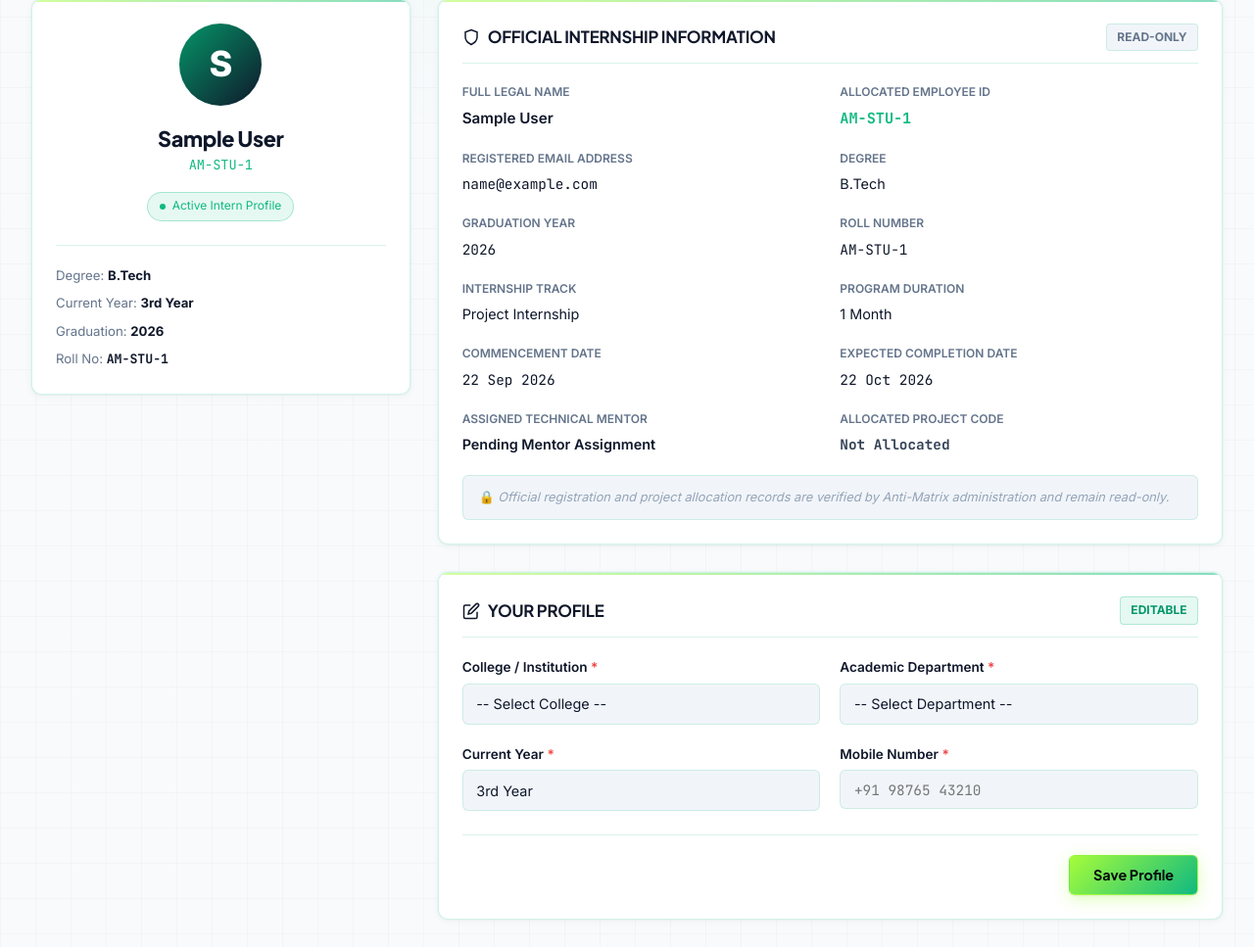
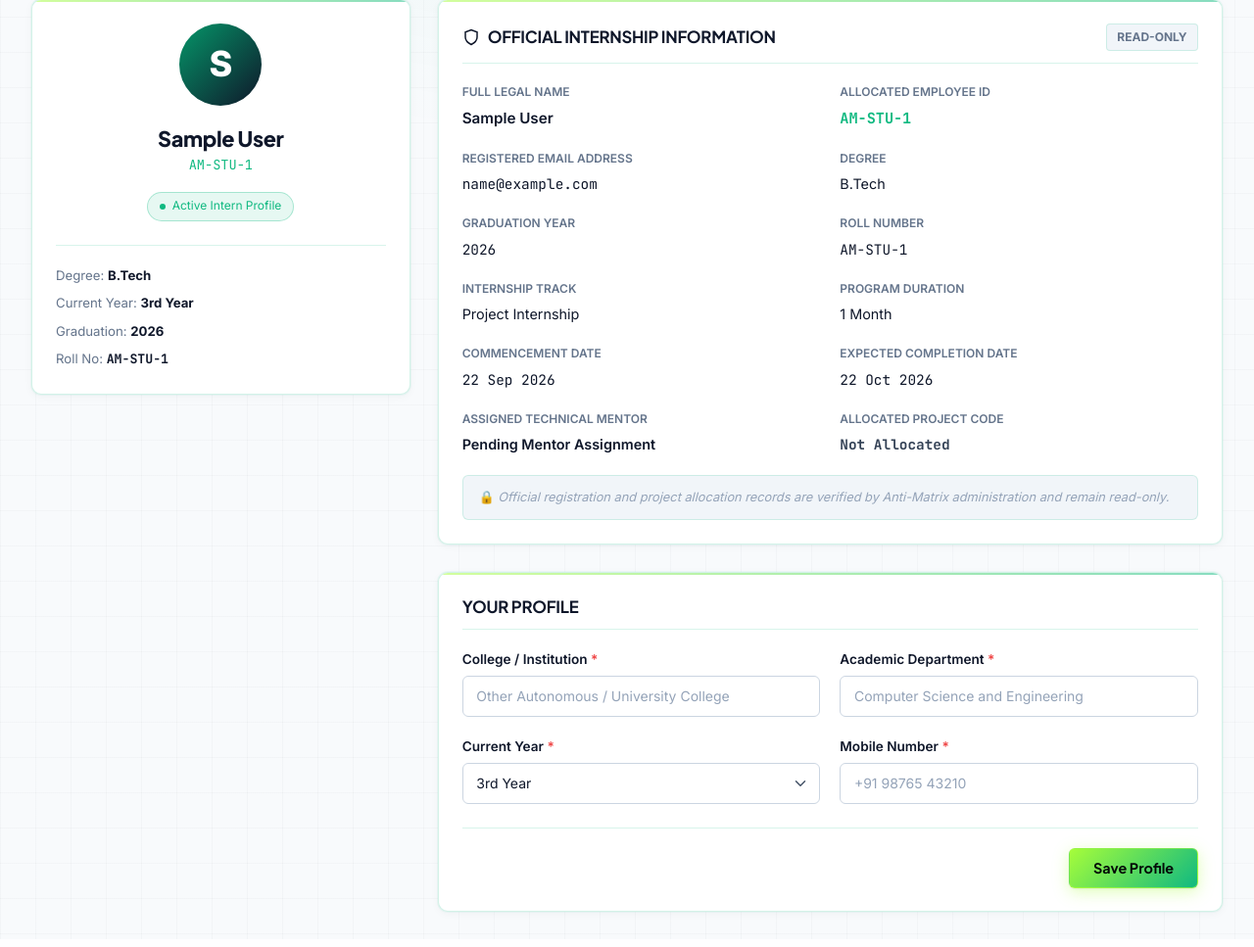
Before and after one commit to antimatrix-in/INTERN, a Flask app: page /profile in a window 1280 px wide. Shown: the part 199-1166 px from the top of the page at 98% size. Run offline with Flask 3, Linux system fonts and the light colour scheme; the visitor is signed in with stand-in values (Sample User, id 1); data comes from the database, SQL or seed files in the repository; data that the repository does not hold is empty; some libraries are stand-ins or nearby versions.

Commit message:
fix(student): make profile fields directly typeable and remove EDITABLE badge

```diff
--- a/app/student/routes.py
+++ b/app/student/routes.py
@@ -512,12 +512,29 @@ def profile():
     colleges = College.query.filter_by(is_active=True).order_by(College.name).all()
 
     if request.method == 'POST':
-        # 1. College
+        from sqlalchemy import func
+
+        # 1. College (accepts typed name or selected ID)
+        college = None
+        college_id_raw = str(request.form.get('college_id', '')).strip()
+        college_name = (request.form.get('college') or request.form.get('college_name') or '').strip()
+
         try:
-            college_id = int(request.form.get('college_id', 0))
+            college_id = int(college_id_raw) if college_id_raw else 0
         except (ValueError, TypeError):
             college_id = 0
-        college = College.query.get(college_id) if college_id else None
+
+        if college_id > 0:
+            college = db.session.get(College, college_id)
+
+        if not college and college_name:
+            college = College.query.filter(func.lower(College.name) == college_name.lower()).first()
+            if not college:
+                college = College.query.filter(College.name.ilike(f"%{college_name}%")).first()
+            if not college:
+                college = College.query.filter_by(code='OTHER-COLLEGE').first() or \
+                          College.query.filter(College.name.ilike('%Other%')).first()
+
         if not college or not college.is_active:
             flash('Please select a valid College / Institution from the list.', 'danger')
             return render_template(
@@ -528,12 +545,34 @@ def profile():
                 colleges=colleges
             )
 
-        # 2. Department
+        # 2. Department (accepts typed name or selected ID)
+        dept = None
+        dept_id_raw = str(request.form.get('department_id', '')).strip()
+        dept_name = (request.form.get('department') or request.form.get('department_name') or '').strip()
+
         try:
-            department_id = int(request.form.get('department_id', 0))
+            department_id = int(dept_id_raw) if dept_id_raw else 0
         except (ValueError, TypeError):
             department_id = 0
-        dept = Department.query.get(department_id) if department_id else None
+
+        if department_id > 0:
+            candidate_dept = db.session.get(Department, department_id)
+            if candidate_dept and candidate_dept.college_id == college.id and candidate_dept.is_active:
+                dept = candidate_dept
+
+        if not dept and dept_name:
+            dept = Department.query.filter_by(college_id=college.id).filter(
+                func.lower(Department.name) == dept_name.lower()
+            ).first()
+            if not dept:
+                dept = Department.query.filter(
+                    Department.college_id == college.id,
+                    Department.name.ilike(f"%{dept_name}%")
+                ).first()
+            if not dept:
+                dept = Department.query.filter_by(college_id=college.id, name='Other').first() or \
+                       Department.query.filter_by(college_id=college.id).first()
+
         if not dept or not dept.is_active or dept.college_id != college.id:
             flash('Please select a valid Academic Department for the selected college.', 'danger')
             return render_template(
@@ -544,8 +583,18 @@ def profile():
                 colleges=colleges
             )
 
-        # 3. Current Year
+        # 3. Current Year (accepts selection or typed value with normalization)
         current_year = request.form.get('current_year', '').strip()
+        year_mapping = {
+            '1': '1st Year', '1st': '1st Year', '1st year': '1st Year',
+            '2': '2nd Year', '2nd': '2nd Year', '2nd year': '2nd Year',
+            '3': '3rd Year', '3rd': '3rd Year', '3rd year': '3rd Year',
+            '4': '4th Year', '4th': '4th Year', '4th year': '4th Year',
+            'final': 'Final Year', 'final year': 'Final Year'
+        }
+        if current_year.lower() in year_mapping:
+            current_year = year_mapping[current_year.lower()]
+
         if current_year not in ALLOWED_PROFILE_YEARS:
             flash('Please select a valid Current Year from the options.', 'danger')
             return render_template(
--- a/app/templates/student/profile.html
+++ b/app/templates/student/profile.html
@@ -131,56 +131,70 @@
       </div>
     </div>
 
-    <!-- ── 2. YOUR PROFILE INFORMATION (CANDIDATE EDITABLE) ─────────────── -->
+    <!-- ── 2. YOUR PROFILE INFORMATION ─────────────────────────────────── -->
     <div class="card">
-      <div style="display: flex; justify-content: space-between; align-items: center; margin-bottom: 1.25rem; padding-bottom: 0.75rem; border-bottom: 1px solid var(--border-subtle);">
-        <h3 class="card-title" style="margin: 0; font-size: 1.05rem; display: flex; align-items: center; gap: 0.5rem;">
-          <svg width="18" height="18" viewBox="0 0 24 24" fill="none" stroke="currentColor" stroke-width="2"><path d="M11 4H4a2 2 0 0 0-2 2v14a2 2 0 0 0 2 2h14a2 2 0 0 0 2-2v-7"/><path d="M18.5 2.5a2.121 2.121 0 0 1 3 3L12 15l-4 1 1-4 9.5-9.5z"/></svg>
+      <div style="margin-bottom: 1.25rem; padding-bottom: 0.75rem; border-bottom: 1px solid var(--border-subtle);">
+        <h3 class="card-title" style="margin: 0; font-size: 1.05rem;">
           YOUR PROFILE
         </h3>
-        <span style="font-size: 0.75rem; font-weight: 700; color: var(--brand-primary); background: rgba(16, 185, 129, 0.1); padding: 0.25rem 0.65rem; border-radius: 4px; border: 1px solid rgba(16, 185, 129, 0.25);">
-          EDITABLE
-        </span>
       </div>
 
       <form action="{{ url_for('student.profile') }}" method="POST">
         <input type="hidden" name="csrf_token" value="{{ csrf_token() }}">
 
         <div class="grid-2" style="gap: 1.25rem; margin-bottom: 1.5rem;">
-          <!-- 1. College / Institution Dropdown -->
+          <!-- 1. College / Institution Input -->
           <div class="form-group" style="margin-bottom: 0;">
-            <label for="college_id" class="form-label" style="font-weight: 600; font-size: 0.85rem; color: var(--text-main); margin-bottom: 0.35rem; display: block;">
+            <label for="college_input" class="form-label" style="font-weight: 600; font-size: 0.85rem; color: var(--text-main); margin-bottom: 0.35rem; display: block;">
               College / Institution <span style="color: #EF4444;">*</span>
             </label>
-            <select id="college_id" name="college_id" class="form-select" required onchange="handleCollegeChange(this.value)" style="width: 100%; padding: 0.6rem 0.85rem; background: var(--bg-surface-elevated); border: 1px solid var(--border-subtle); border-radius: var(--radius-sm); color: var(--text-main); font-size: 0.9rem;">
-              <option value="">-- Select College --</option>
+            <input type="text"
+                   id="college_input"
+                   name="college"
+                   list="college_list"
+                   class="form-control"
+                   value="{{ student.college.name if student.college else '' }}"
+                   placeholder="Other Autonomous / University College"
+                   required
+                   autocomplete="off">
+            <datalist id="college_list">
               {% for c in colleges %}
-                <option value="{{ c.id }}" {% if student.college_id == c.id %}selected{% endif %}>{{ c.name }}</option>
+                <option value="{{ c.name }}"></option>
               {% endfor %}
-            </select>
+            </datalist>
+            <input type="hidden" id="college_id" name="college_id" value="{{ student.college_id or '' }}">
           </div>
 
-          <!-- 2. Academic Department Dropdown -->
+          <!-- 2. Academic Department Input -->
           <div class="form-group" style="margin-bottom: 0;">
-            <label for="department_id" class="form-label" style="font-weight: 600; font-size: 0.85rem; color: var(--text-main); margin-bottom: 0.35rem; display: block;">
+            <label for="department_input" class="form-label" style="font-weight: 600; font-size: 0.85rem; color: var(--text-main); margin-bottom: 0.35rem; display: block;">
               Academic Department <span style="color: #EF4444;">*</span>
             </label>
-            <select id="department_id" name="department_id" class="form-select" required style="width: 100%; padding: 0.6rem 0.85rem; background: var(--bg-surface-elevated); border: 1px solid var(--border-subtle); border-radius: var(--radius-sm); color: var(--text-main); font-size: 0.9rem;">
-              <option value="">-- Select Department --</option>
+            <input type="text"
+                   id="department_input"
+                   name="department"
+                   list="department_list"
+                   class="form-control"
+                   value="{{ student.department.name if student.department else '' }}"
+                   placeholder="Computer Science and Engineering"
+                   required
+                   autocomplete="off">
+            <datalist id="department_list">
               {% if student.college and student.college.departments %}
                 {% for d in student.college.departments %}
-                  <option value="{{ d.id }}" {% if student.department_id == d.id %}selected{% endif %}>{{ d.name }}</option>
+                  <option value="{{ d.name }}"></option>
                 {% endfor %}
               {% endif %}
-            </select>
+            </datalist>
+            <input type="hidden" id="department_id" name="department_id" value="{{ student.department_id or '' }}">
           </div>
 
-          <!-- 3. Current Year Controlled Selection -->
+          <!-- 3. Current Year Selection -->
           <div class="form-group" style="margin-bottom: 0;">
             <label for="current_year" class="form-label" style="font-weight: 600; font-size: 0.85rem; color: var(--text-main); margin-bottom: 0.35rem; display: block;">
               Current Year <span style="color: #EF4444;">*</span>
             </label>
-            <select id="current_year" name="current_year" class="form-select" required style="width: 100%; padding: 0.6rem 0.85rem; background: var(--bg-surface-elevated); border: 1px solid var(--border-subtle); border-radius: var(--radius-sm); color: var(--text-main); font-size: 0.9rem;">
+            <select id="current_year" name="current_year" class="form-control form-select" required>
               <option value="">-- Select Year --</option>
               <option value="1st Year" {% if student.current_year == '1st Year' %}selected{% endif %}>1st Year</option>
               <option value="2nd Year" {% if student.current_year == '2nd Year' %}selected{% endif %}>2nd Year</option>
@@ -195,7 +209,13 @@
             <label for="mobile_number" class="form-label" style="font-weight: 600; font-size: 0.85rem; color: var(--text-main); margin-bottom: 0.35rem; display: block;">
               Mobile Number <span style="color: #EF4444;">*</span>
             </label>
-            <input type="tel" id="mobile_number" name="mobile_number" class="form-input mono" value="{{ student.user.phone or '' }}" placeholder="+91 98765 43210" required style="width: 100%; padding: 0.6rem 0.85rem; background: var(--bg-surface-elevated); border: 1px solid var(--border-subtle); border-radius: var(--radius-sm); color: var(--text-main); font-size: 0.9rem; box-sizing: border-box;">
+            <input type="tel"
+                   id="mobile_number"
+                   name="mobile_number"
+                   class="form-control mono"
+                   value="{{ student.user.phone or '' }}"
+                   placeholder="+91 98765 43210"
+                   required>
           </div>
         </div>
 
@@ -211,39 +231,68 @@
 </div>
 
 <script>
-  // Embedded College to Departments lookup map
-  const collegeDepartmentsMap = {
+  const collegeDepts = {
     {% for c in colleges %}
-      "{{ c.id }}": [
+      {{ c.name|tojson }}: {
+        id: {{ c.id }},
+        departments: [
           {% for d in c.departments %}
             { id: {{ d.id }}, name: {{ d.name|tojson }} },
           {% endfor %}
-      ],
+        ]
+      },
     {% endfor %}
   };
 
-  const initialDeptId = {{ student.department_id or 'null' }};
+  const collegeInput = document.getElementById('college_input');
+  const collegeIdInput = document.getElementById('college_id');
+  const deptInput = document.getElementById('department_input');
+  const deptIdInput = document.getElementById('department_id');
+  const deptList = document.getElementById('department_list');
 
-  function handleCollegeChange(collegeId) {
-    const deptSelect = document.getElementById('department_id');
-    if (!deptSelect) return;
+  function syncCollege() {
+    if (!collegeInput) return;
+    const name = collegeInput.value.trim();
+    const data = collegeDepts[name];
+    if (data) {
+      if (collegeIdInput) collegeIdInput.value = data.id;
+      if (deptList) {
+        deptList.innerHTML = '';
+        data.departments.forEach(function(d) {
+          const opt = document.createElement('option');
+          opt.value = d.name;
+          deptList.appendChild(opt);
+        });
+      }
+    } else {
+      if (collegeIdInput) collegeIdInput.value = '';
+    }
+  }
 
-    deptSelect.innerHTML = '<option value="">-- Select Department --</option>';
-
-    if (!collegeId || !collegeDepartmentsMap[collegeId]) {
+  function syncDepartment() {
+    if (!deptInput) return;
+    const deptName = deptInput.value.trim();
+    const colName = collegeInput ? collegeInput.value.trim() : '';
+    const colData = collegeDepts[colName];
+    if (colData) {
+      const match = colData.departments.find(function(d) {
+        return d.name.toLowerCase() === deptName.toLowerCase();
+      });
+      if (match && deptIdInput) {
+        deptIdInput.value = match.id;
         return;
       }
+    }
+    if (deptIdInput) deptIdInput.value = '';
+  }
 
-    const depts = collegeDepartmentsMap[collegeId];
-    depts.forEach(d => {
-      const opt = document.createElement('option');
-      opt.value = d.id;
-      opt.textContent = d.name;
-      if (initialDeptId && String(d.id) === String(initialDeptId)) {
-        opt.selected = true;
+  if (collegeInput) {
+    collegeInput.addEventListener('input', syncCollege);
+    collegeInput.addEventListener('change', syncCollege);
   }
-      deptSelect.appendChild(opt);
-    });
+  if (deptInput) {
+    deptInput.addEventListener('input', syncDepartment);
+    deptInput.addEventListener('change', syncDepartment);
   }
 </script>
 {% endblock %}
```
Also changed, not shown: tests/test_profile_typeable_fields.py (added, +92 -0 lines). Lines whose indentation alone changed are shown as unchanged.
